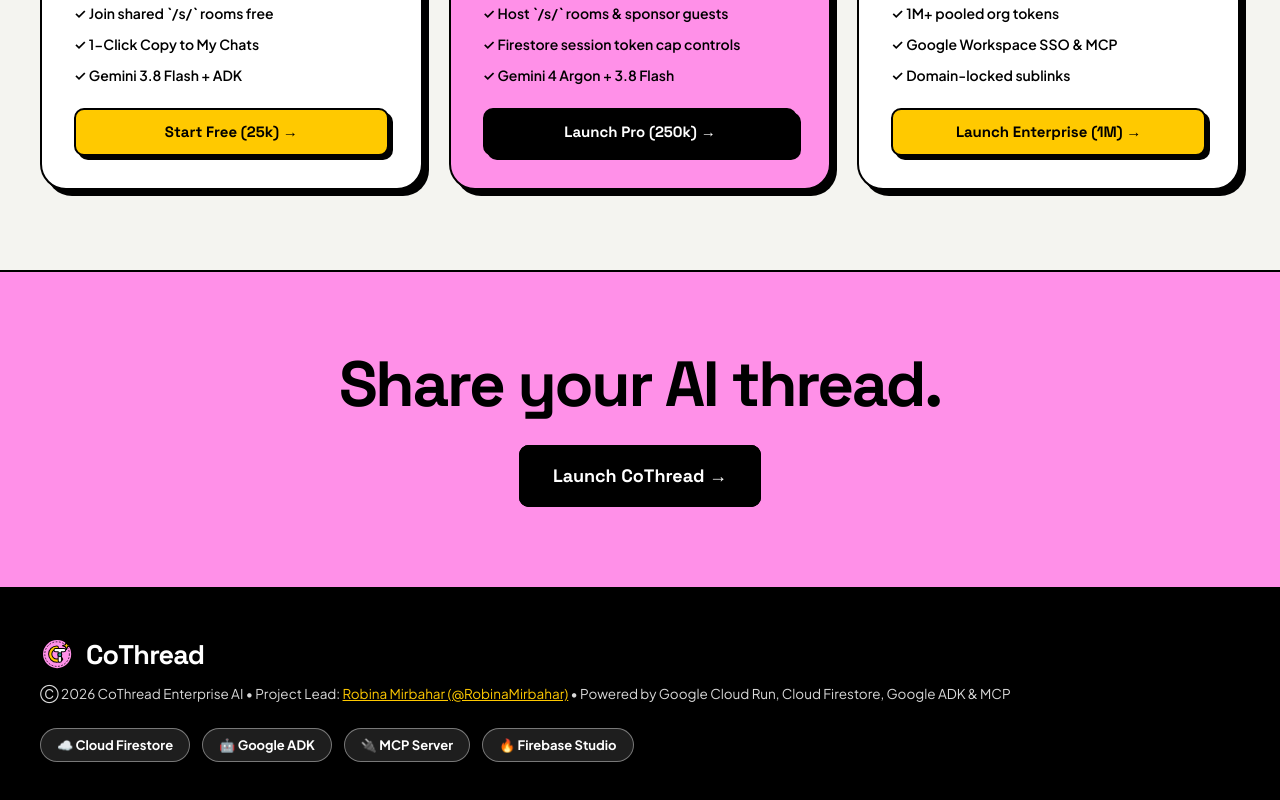
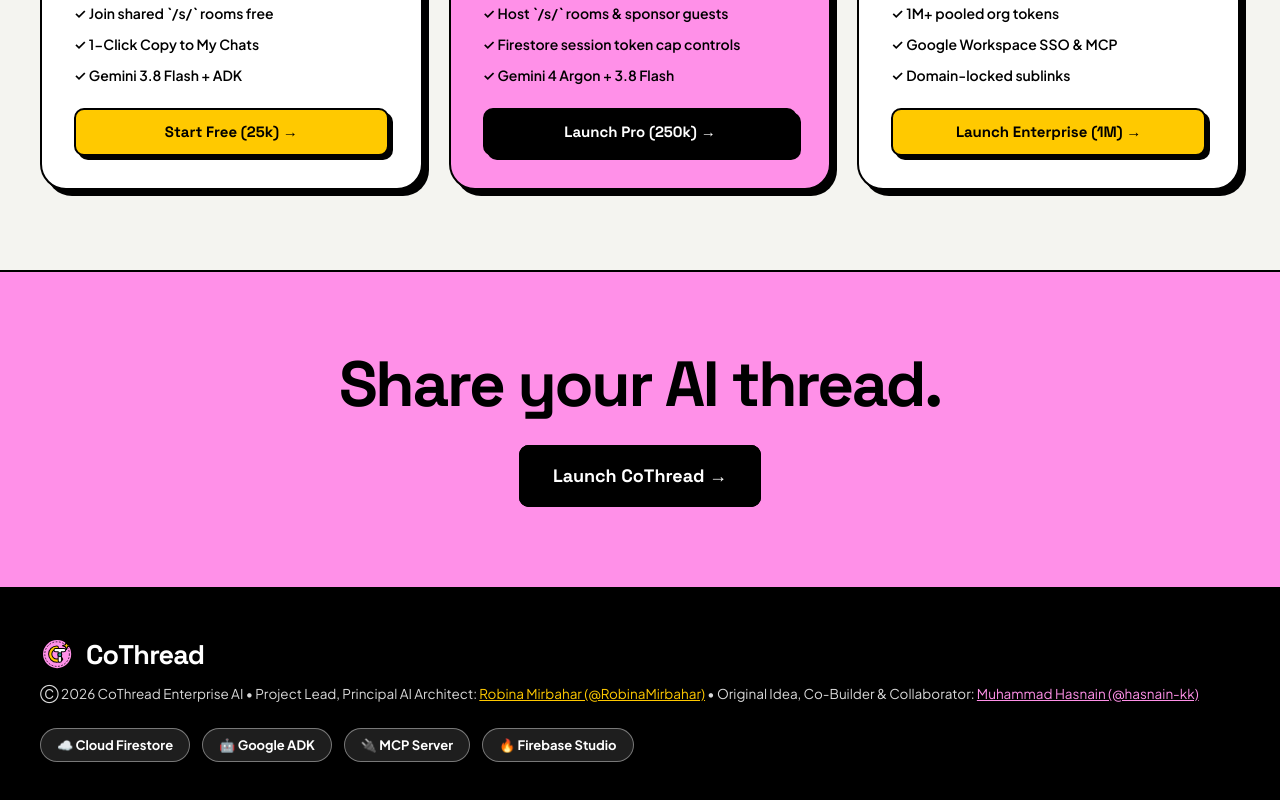
Before and after one commit to RobinaMirbahar/CoThread, a website: page public/index.html in a window 1280 px wide. Shown: the part 3716-4516 px from the top of the page. Drawn offline with Linux system fonts and the light colour scheme.

Commit message:
Upload public/index.html (CoThread - AI Builder Cup 2026)

```diff
--- a/public/index.html
+++ b/public/index.html
@@ -604,7 +604,7 @@
             <span class="wordmark-serif">CoThread</span>
           </div>
           <p class="footer-copy">
-            Ⓒ 2026 CoThread Enterprise AI • Project Lead: <a href="https://github.com/RobinaMirbahar" target="_blank" rel="noopener noreferrer" style="color: #FFC900; text-decoration: underline;">Robina Mirbahar (@RobinaMirbahar)</a> • Powered by Google Cloud Run, Cloud Firestore, Google ADK &amp; MCP
+            Ⓒ 2026 CoThread Enterprise AI • Project Lead, Principal AI Architect: <a href="https://github.com/RobinaMirbahar" target="_blank" rel="noopener noreferrer" style="color: #FFC900; text-decoration: underline;">Robina Mirbahar (@RobinaMirbahar)</a> • Original Idea, Co-Builder &amp; Collaborator: <a href="https://github.com/hasnain-kk" target="_blank" rel="noopener noreferrer" style="color: #FF90E8; text-decoration: underline;">Muhammad Hasnain (@hasnain-kk)</a>
           </p>
         </div>
         <div class="footer-links-col">
```
